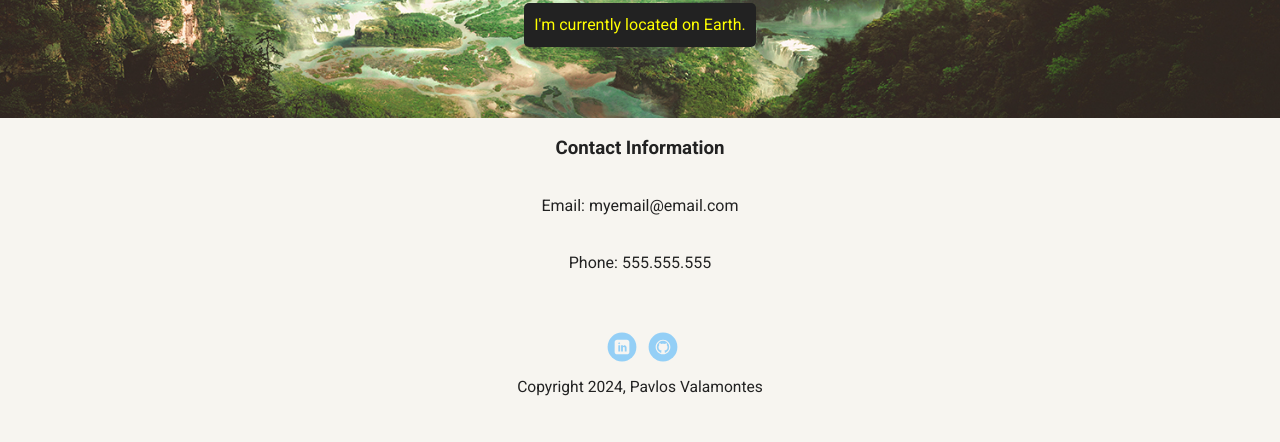
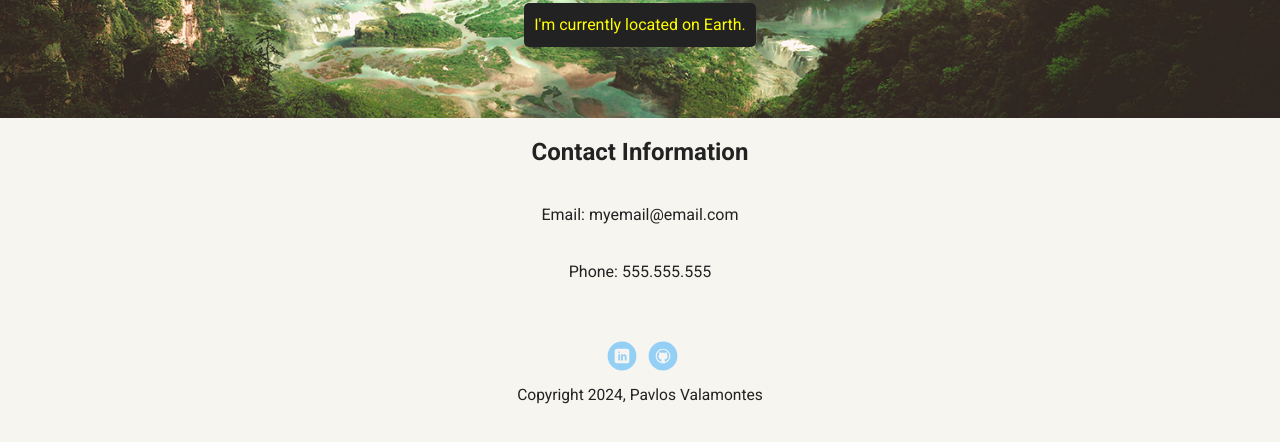
Before and after one commit to Pavywavy/My-Personal-Profile-Page, a plain HTML site: page contact.html in a window 1280 px wide. Shown: the part 352-794 px from the top of the page. Drawn offline with Linux system fonts and the light colour scheme; a web font is replaced by a local one.

Commit message:
updated Contact Information from header 3 to 2

```diff
--- a/contact.html
+++ b/contact.html
@@ -24,7 +24,7 @@
 
     <div>
     <p>
-    <h3>Contact Information</h3>
+    <h2>Contact Information</h2>
     <br>Email: myemail@email.com<br>
     <br>
     <br>Phone: 555.555.555<br>
```
